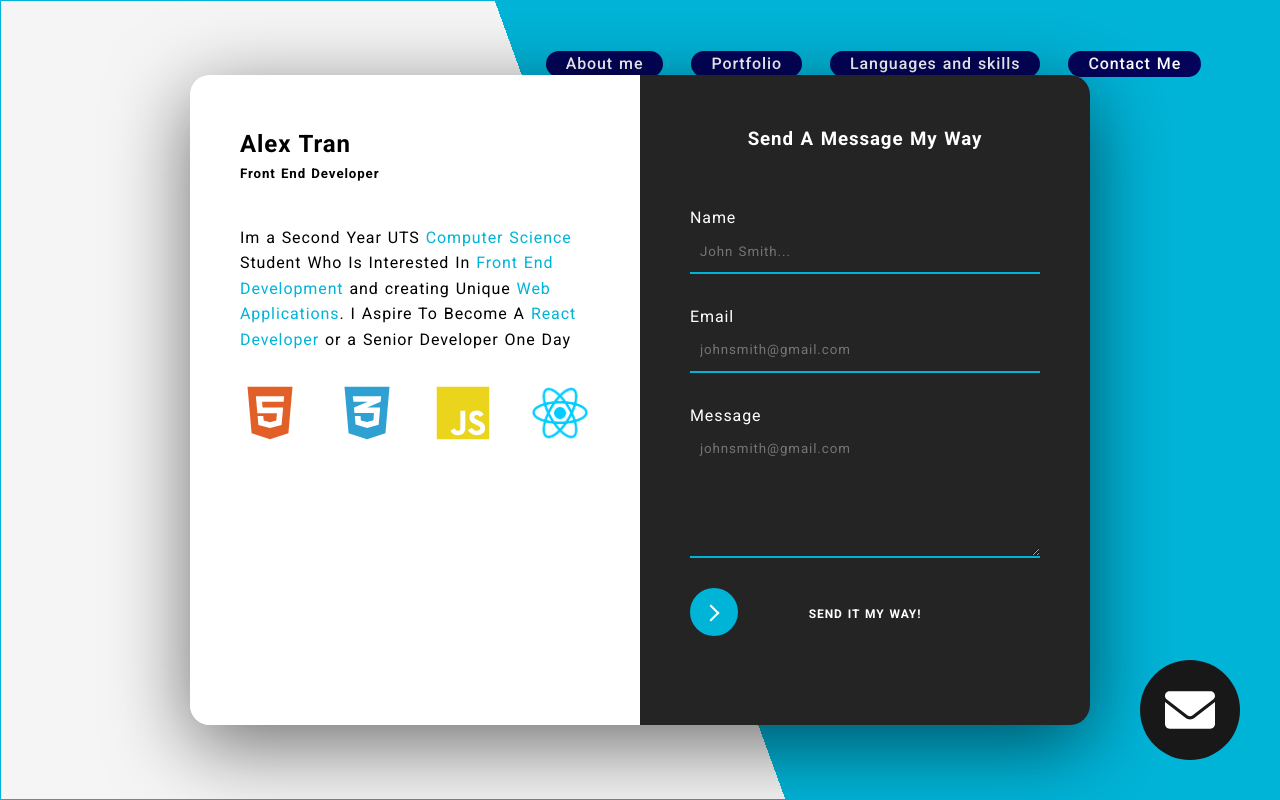
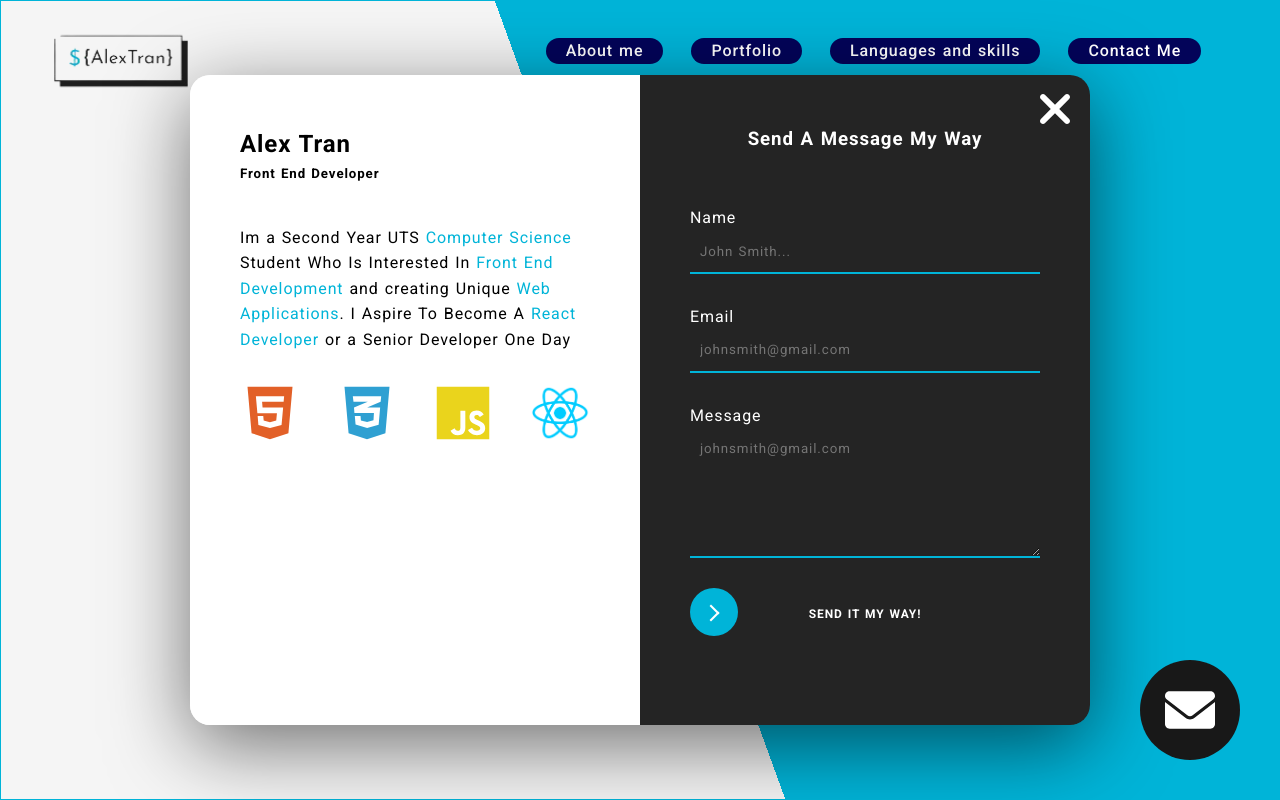
Before and after one commit to alexalextran/Portfolio-Website-4.0, a React (Create React App) app: page / in a window 1280 px wide. Both pictures are taken after a click on the element 1190 px from the left and 710 px from the top of the page. Shown: the top 800 px of the page. Built offline with nearby package versions, Linux system fonts and the light colour scheme.

Commit message:
messing around with passing functions and props

```diff
--- a/src/App.css
+++ b/src/App.css
@@ -84,17 +84,30 @@ ANIMATIONS
 nav {
   width: 100%;
   display: flex;
-  justify-content: end;
+  justify-content: space-between;
+  height: fit-content;
+
+}
+
+nav > img{
+  height: 80px;
+  transform: scale(2.5);
+  margin-left: 80px;
+  margin-top: 20px;
 }
 
 .nav__links {
   display: flex;
   list-style: none;
   font-weight: 500;
-  padding: 50px 5%;
+  padding: 10px 5%;
+display: flex;
+align-items: center;
 }
 
 .nav__links--a {
+
+  height: fit-content;
   padding: 0px 20px;
   margin: 0px 14px;
   color: white;
@@ -743,8 +756,36 @@ MAIL MODAL
   top: 50%;
   transform: translate(-50%, -50%);
   box-shadow: 0 20px 80px 0px rgb(0 0 0 / 55%);
-  animation: fade 800ms;
   border-radius: 20px;
+  visibility: hidden;
+  opacity: 0;
+  transition: all 500ms;
+
+}
+
+.modal > svg {
+  width: 30px;
+  position: absolute;
+  top: 10px;
+  z-index: 1;
+  right: 20px;
+  fill: white;
+  cursor: pointer;
+  transition: all 500ms;
+  transform: translateX(80px);
+}
+
+.modal > svg:hover{
+  transform: rotate(90deg) !important;
+}
+
+.modal__open .modal{
+  opacity: 1;
+  visibility: visible;
+}
+
+.modal__open .modal__left, .modal__open .modal__right, .modal__open .modal > svg{
+transform: translateX(0);
 }
 
 @keyframes fade {
@@ -762,13 +803,14 @@ color: white;
 width: 450px;
 height: 650px;
 background-color: rgb(36,36,36);
-
+transition: all 500ms;
 }
 
 .modal__right{
 display: flex;
 flex-direction: column;
 border-radius: 0px 20px 20px 0px;
+transform: translateX(80px);
 
 }
 
@@ -776,6 +818,7 @@ border-radius: 0px 20px 20px 0px;
   color: black;
   background-color: white;
   border-radius: 20px 0px 0px 20px;
+  transform: translateX(-80px);
 }
 
 .modal__left > div:first-child{
@@ -795,7 +838,8 @@ margin-top: 30px;
 }
 
 
-.modal__left--techicons > svg, img{
+
+.modal__left--techicons > svg, .modal__left--techicons > img{
   height: 60px;
    width: 60px;
    transition: all 500ms;
--- a/src/components/Contact__Modal.jsx
+++ b/src/components/Contact__Modal.jsx
@@ -1,9 +1,15 @@
 import React from "react";
 import reactjpg from "../assets/reactjpg.png";
 
-const ContactModal = () => {
+const ContactModal = (props) => {
+
+
+
   return (
     <div className="modal">
+
+<svg onClick={() => props.modal(false) } xmlns="http://www.w3.org/2000/svg" viewBox="0 0 320 512"><path d="M310.6 361.4c12.5 12.5 12.5 32.75 0 45.25C304.4 412.9 296.2 416 288 416s-16.38-3.125-22.62-9.375L160 301.3L54.63 406.6C48.38 412.9 40.19 416 32 416S15.63 412.9 9.375 406.6c-12.5-12.5-12.5-32.75 0-45.25l105.4-105.4L9.375 150.6c-12.5-12.5-12.5-32.75 0-45.25s32.75-12.5 45.25 0L160 210.8l105.4-105.4c12.5-12.5 32.75-12.5 45.25 0s12.5 32.75 0 45.25l-105.4 105.4L310.6 361.4z"/></svg>
+
       <div className="modal__left">
         <div>
           <h2>Alex Tran</h2>
--- a/src/components/Landing.jsx
+++ b/src/components/Landing.jsx
@@ -3,9 +3,23 @@ import Nav from '../ui/Nav';
 import homesvg from '../assets/landingsvg.svg'
 import ContactModal from './Contact__Modal';
 
+
 const Landing = () => {
     const [showmodal, setshowmodal] = useState(false);
 
+
+    const modal = (state) =>{
+        console.log("hi")
+        {setshowmodal(state)
+
+            if(!showmodal){
+                document.body.classList += " modal__open"}
+            else{
+                document.body.classList.remove("modal__open")
+            }
+
+                }
+    }
 
 
     return (
@@ -27,21 +41,14 @@ const Landing = () => {
                 </div>
             </div>
 
-            <div className='mail__icon' onClick={() =>
-            {setshowmodal(!showmodal)
-            if(!showmodal){
-                document.body.classList += " modal__open"}
-            else{
-                document.body.classList.remove("modal__open")
-            }
-
-                }}>
+            <div className='mail__icon' onClick={() => modal(!showmodal)
+          }>
 
             <svg xmlns="http://www.w3.org/2000/svg" viewBox="0 0 512 512"><path d="M256 352c-16.53 0-33.06-5.422-47.16-16.41L0 173.2V400C0 426.5 21.49 448 48 448h416c26.51 0 48-21.49 48-48V173.2l-208.8 162.5C289.1 346.6 272.5 352 256 352zM16.29 145.3l212.2 165.1c16.19 12.6 38.87 12.6 55.06 0l212.2-165.1C505.1 137.3 512 125 512 112C512 85.49 490.5 64 464 64h-416C21.49 64 0 85.49 0 112C0 125 6.01 137.3 16.29 145.3z"/></svg></div>
 
-        { showmodal &&
-            <ContactModal />
-        }
+
+            <ContactModal  modal={modal}/>
+
 
 
         </section>
--- a/src/ui/Nav.jsx
+++ b/src/ui/Nav.jsx
@@ -1,8 +1,9 @@
 import React from 'react';
-
+import logo from '../assets/logoalextran.png'
 const Nav = () => {
     return (
         <nav>
+        <img src={logo}/>
             <ul className='nav__links'>
                 <li className='nav__links--a'>
                     About me
```
Also changed, not shown: src/assets/logoalextran.png (added).
